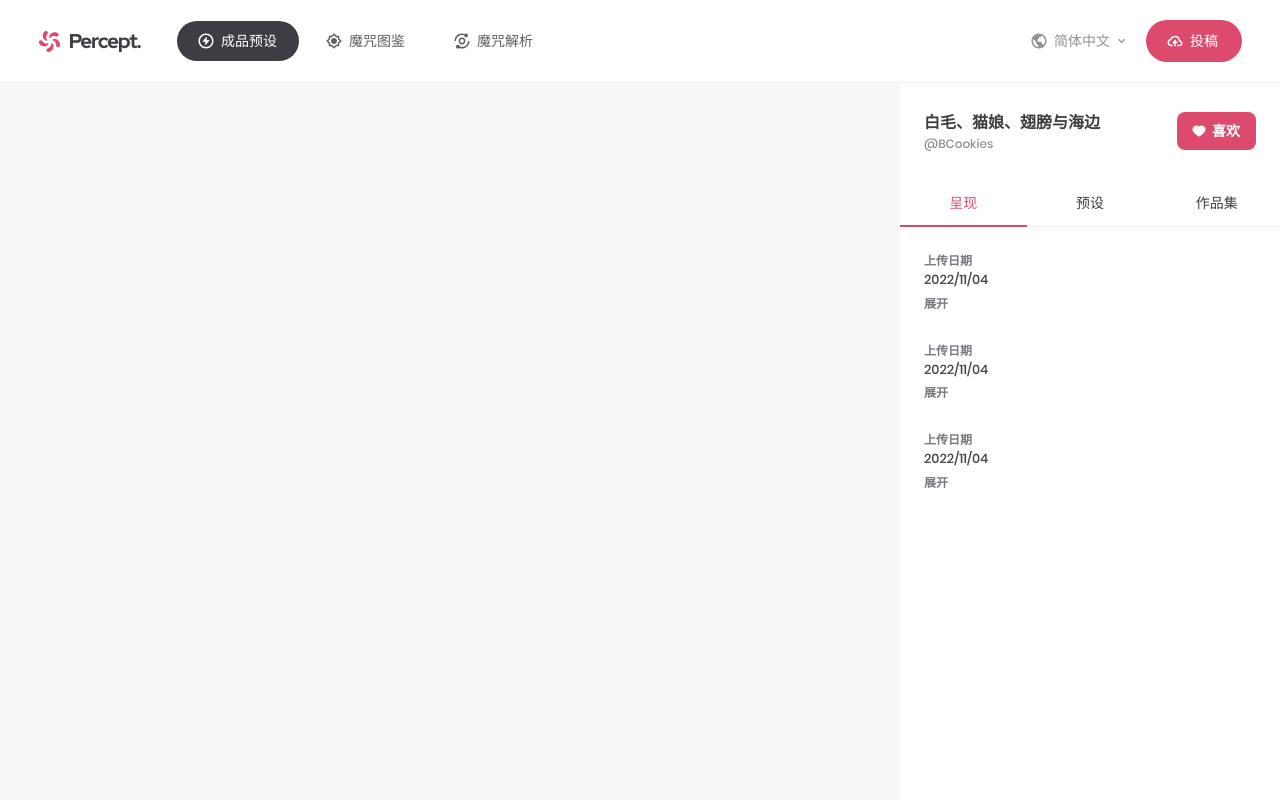
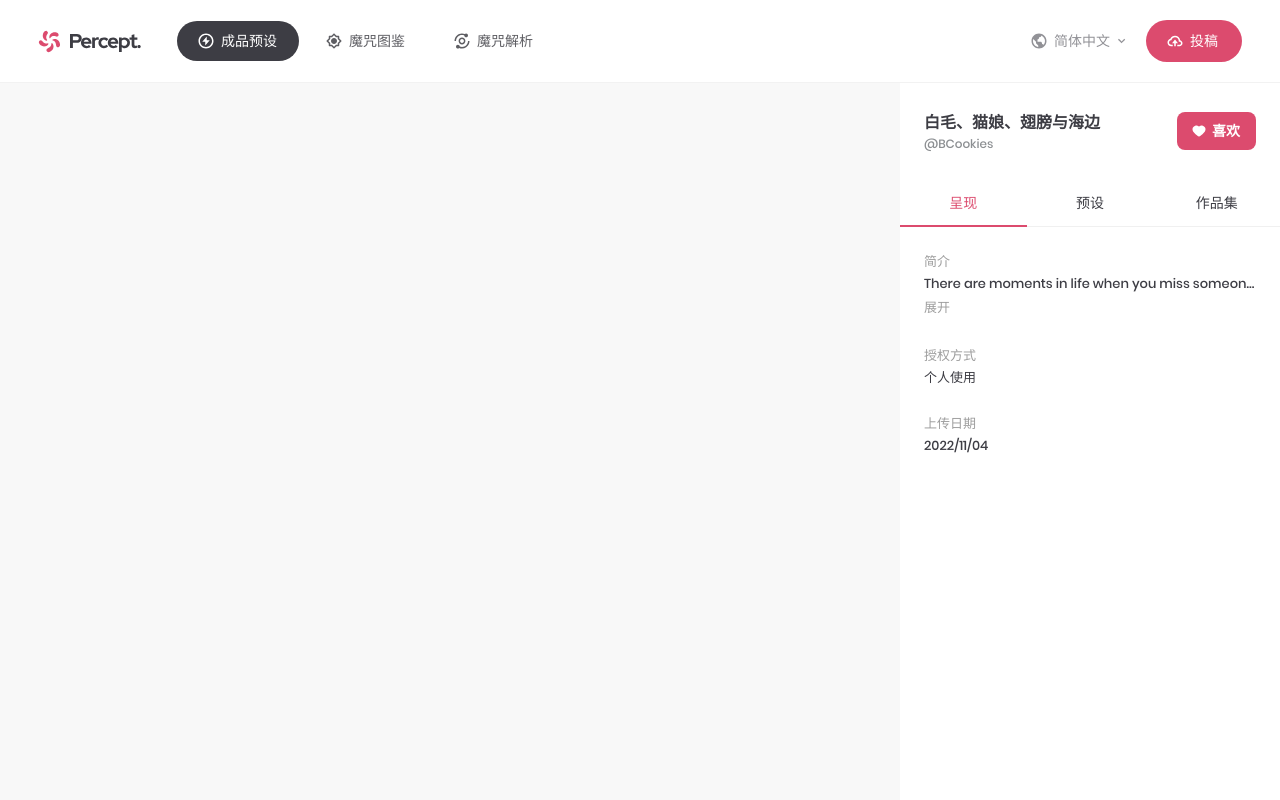
Before and after one commit to Coooookies/novelai-tagdictionary-webui, a Vue app: page /community/article in a window 1280 px wide. Shown: the top 800 px of the page. Built offline with nearby package versions, Linux system fonts and the light colour scheme.

Commit message:
feat: 完善Information 组件

```diff
--- a/src/components/information/information.vue
+++ b/src/components/information/information.vue
@@ -2,17 +2,42 @@
  * @Author: Coooookies admin@mitay.net
  * @Date: 2022-11-06 17:09:42
  * @LastEditors: Coooookies admin@mitay.net
- * @LastEditTime: 2022-11-06 17:14:36
+ * @LastEditTime: 2022-11-07 21:32:42
  * @FilePath: \novelai-tagdictionary-webui\src\components\information\information.vue
  * @Description:
 -->
-<script setup lang="ts"></script>
+<script setup lang="ts">
+import { ref } from "vue";
+
+const fold = ref(true);
+const props = defineProps({
+  title: {
+    type: String,
+    required: true,
+  },
+  value: {
+    type: String,
+    required: true,
+  },
+  foldable: Boolean,
+});
+</script>
 
 <template>
   <div class="n-information">
-    <p class="n-information__title">上传日期</p>
-    <p class="n-information__value">2022/11/04</p>
-    <span class="n-information__fold">展开</span>
+    <p class="n-information__title">{{ props.title }}</p>
+    <p
+      class="n-information__value"
+      :class="{ __unfold: !props.foldable || !fold }"
+    >
+      {{ props.value }}
+    </p>
+    <span
+      class="n-information__fold"
+      @click="fold = !fold"
+      v-if="props.foldable"
+      >{{ fold ? "展开" : "收起" }}</span
+    >
   </div>
 </template>
 
@@ -24,18 +49,43 @@
     margin-bottom: 0;
   }
 
-  & &__title,
-  & &__fold {
-    font-weight: 600;
-    font-size: 12px;
-    color: #797980;
+  &__title,
+  &__fold {
+    color: #9d9d9d;
   }
 
-  & &__value {
+  &__fold {
+    cursor: pointer;
+
+    &:hover {
+      color: #afafaf;
+      text-decoration: underline;
+    }
+  }
+
+  &__value {
+    margin-top: 2px;
+    line-height: 150%;
+    color: var(--color-default);
+  }
+
+  &__title,
+  &__value {
+    white-space: nowrap;
+    overflow: hidden;
+    text-overflow: ellipsis;
+  }
+
+  &__title,
+  &__value,
+  &__fold {
     font-weight: 500;
     font-size: 13px;
-    line-height: 150%;
-    color: #444444;
+  }
+
+  &__value.__unfold {
+    white-space: unset;
+    word-wrap: break-word;
   }
 }
 </style>
--- a/src/router/routes/community/article.vue
+++ b/src/router/routes/community/article.vue
@@ -2,7 +2,7 @@
  * @Author: Coooookies admin@mitay.net
  * @Date: 2022-11-01 20:22:52
  * @LastEditors: Coooookies admin@mitay.net
- * @LastEditTime: 2022-11-06 17:14:38
+ * @LastEditTime: 2022-11-07 21:30:53
  * @FilePath: \novelai-tagdictionary-webui\src\router\routes\community\article.vue
  * @Description:
 -->
@@ -52,9 +52,13 @@ const route = useRoute();
         class="app-article__bar__container"
         v-if="navCurrentKey === navItems[0].key"
       >
-        <n-information />
-        <n-information />
-        <n-information />
+        <n-information
+          title="简介"
+          value="There are moments in life when you miss someone so much that you just want to pick them from your dreams and hug them for real! Dream what you want to dream;go where you want to go;be what you want to be,because you have only one life and one chance to do all the things you want to do."
+          foldable
+        />
+        <n-information title="授权方式" value="个人使用" />
+        <n-information title="上传日期" value="2022/11/04" />
       </div>
       <div
         class="app-article__bar__container"
```
